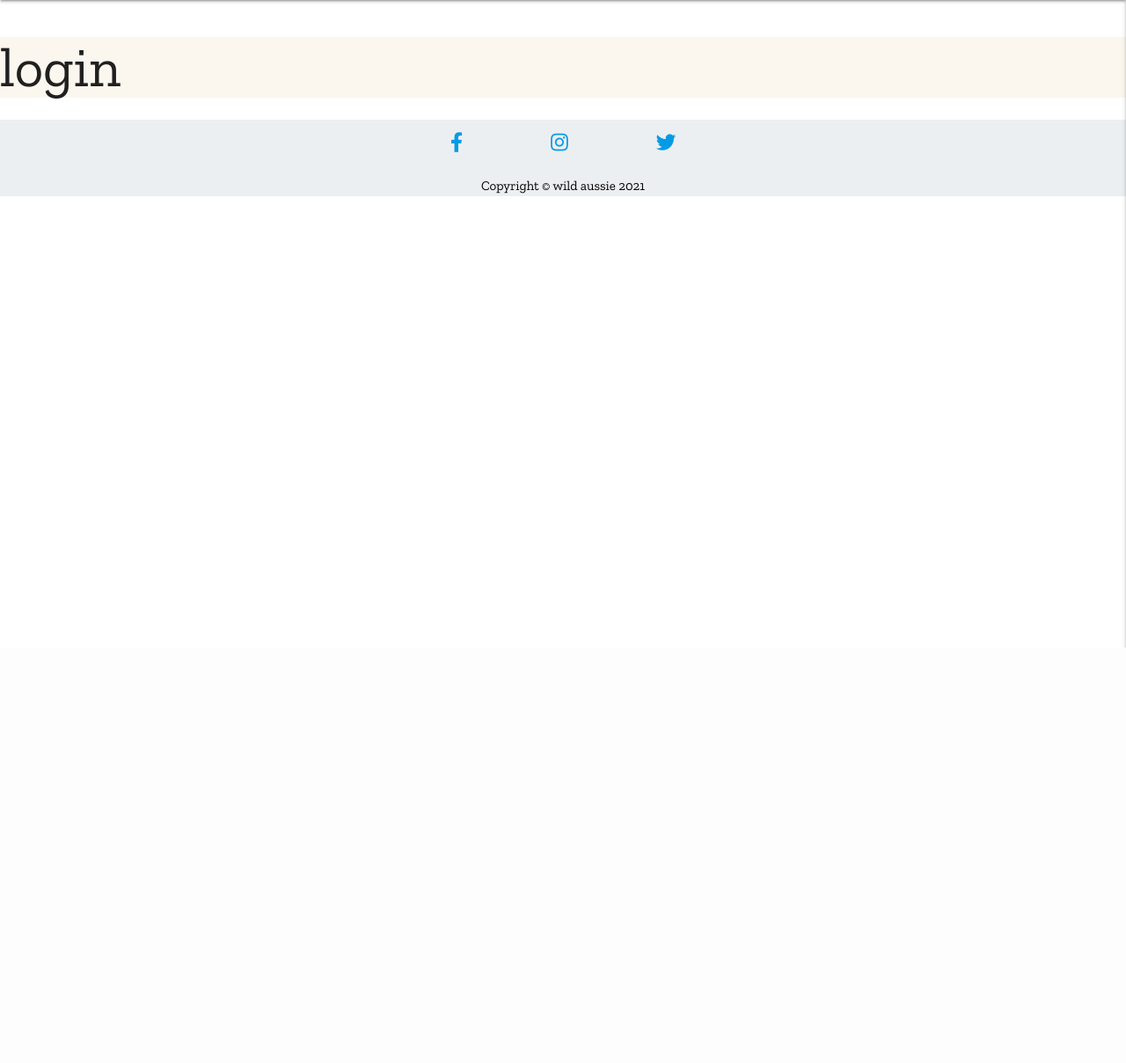
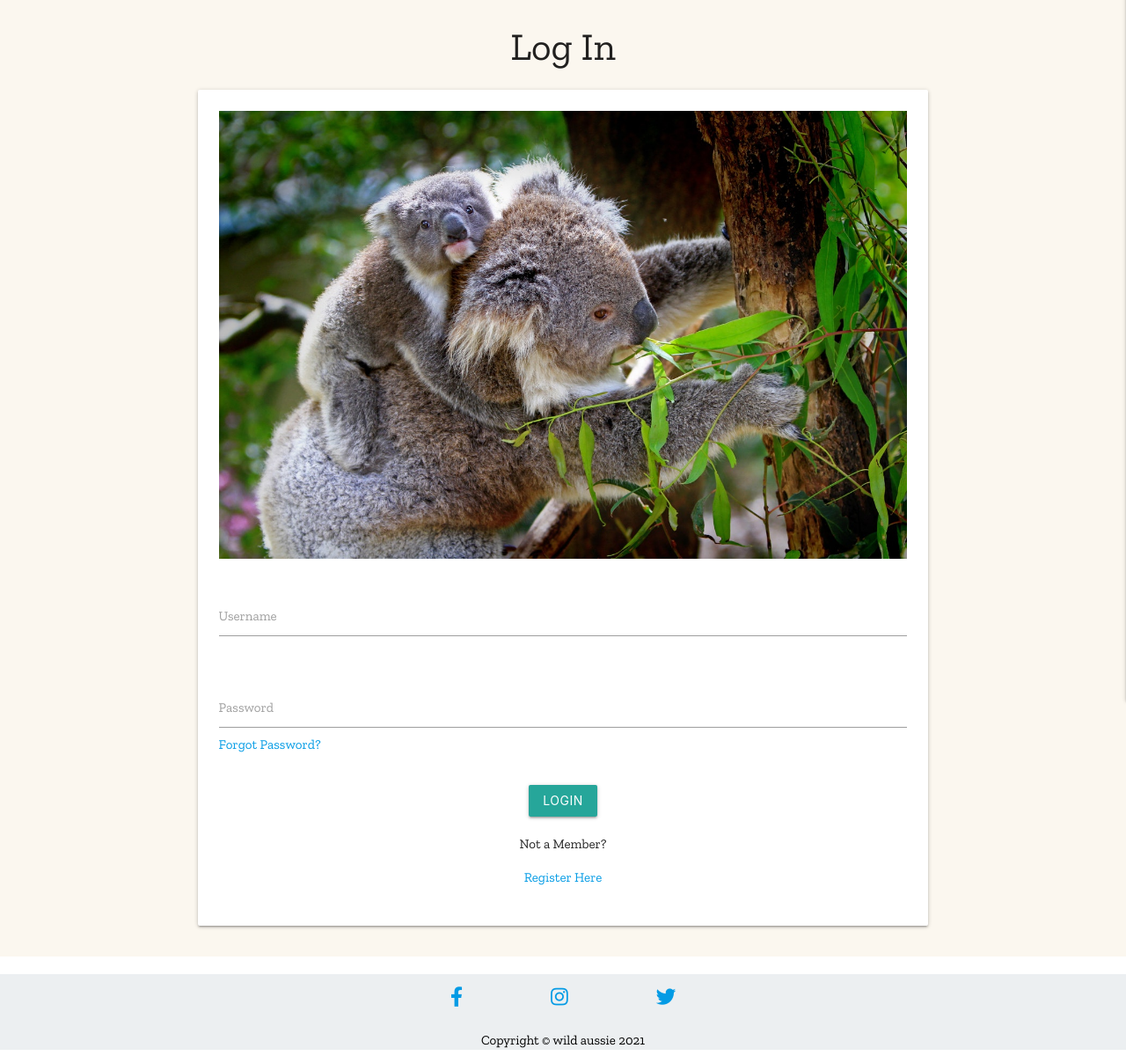
Before and after one commit to Joan-Amudu/Wild-Aussie, a Flask app: page /login in a window 1280 px wide. Shown: the part 64-1272 px from the top of the page at 88% size. Before the commit the page ends 800 px from the top, so only its background shows below. Run offline with Flask 2, Linux system fonts and the light colour scheme; some libraries are stand-ins or nearby versions.

Commit message:
Create login form

```diff
--- a/templates/login.html
+++ b/templates/login.html
@@ -1,5 +1,51 @@
 {% extends "base.html" %}
 {% block content %}
-<h1>login</h1>
+
+<div class="row">
+    <!-- Login Title -->
+    <div class="col s12">
+       <h3 class="center-align">Log In</h3>
+
+    </div>
+    <!-- Login Form -->
+    <div class="row">
+        <form class="col s12 m8 offset-m2" method="POST" action="{{ url_for('login') }}">
+            <div class="card-panel">
+                <!--Register Image-->
+                <div class="row">
+                    <div class="col s12">
+                    <img src="{{ url_for('static', filename='images/register.jpeg') }}" alt="Smiling Kangaroo" class="responsive-img">
+                    </div>
+                </div>
+
+                <!-- Username -->
+                <div class="row">
+                    <div class="input-field col s12">
+                        <input id="username" name="username" type="text" minlength="5" maxlength="20"
+                         class="validate" pattern="^[A-Za-z0-9]{5, 20}$" required>
+                        <label for="username">Username</label>
+                      </div>
+                </div>
+                 <!-- Password -->
+                <div class="row">
+                    <div class="input-field col s12">
+                      <input id="password" name="password" type="password" pattern="^[A-Za-z0-9]{5, 20}$" class="validate" required>
+                      <label for="password">Password</label>
+                      <span><a href="#">Forgot Password?</a></span>
+                    </div>
+                </div>
+                <!-- Register -->
+                <div class="row center-align">
+                    <button class="btn waves-effect waves-light" type="submit" name="action">
+                       Login
+                    </button>
+                </div>
+                <div class="row center-align">
+                    <p>Not a Member?</p>
+                    <a href="{{ url_for('register') }}">Register Here</a>
+                </div>
+            </div>
+    </form>
+    </div>
 
 {% endblock %}
```
